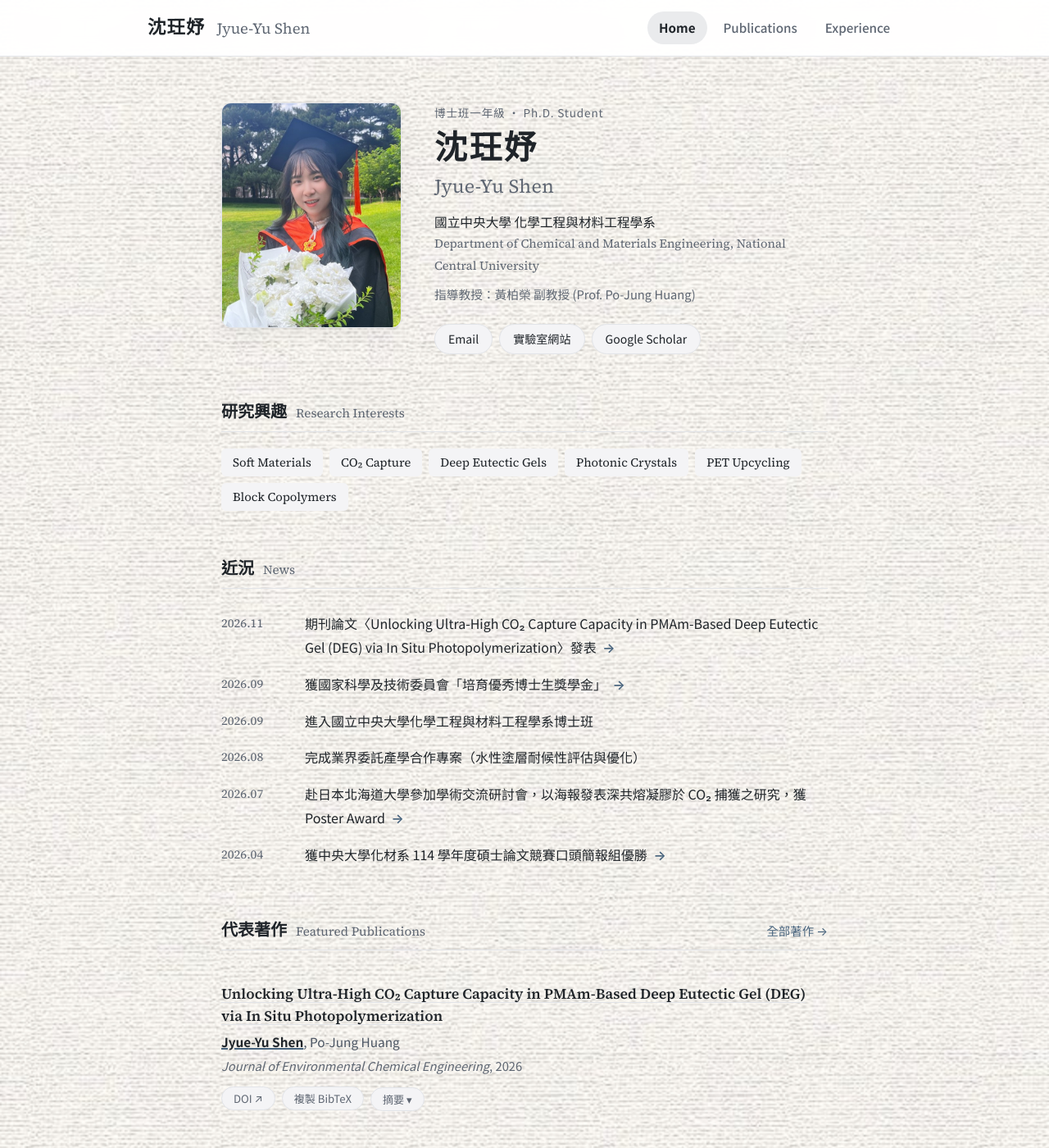
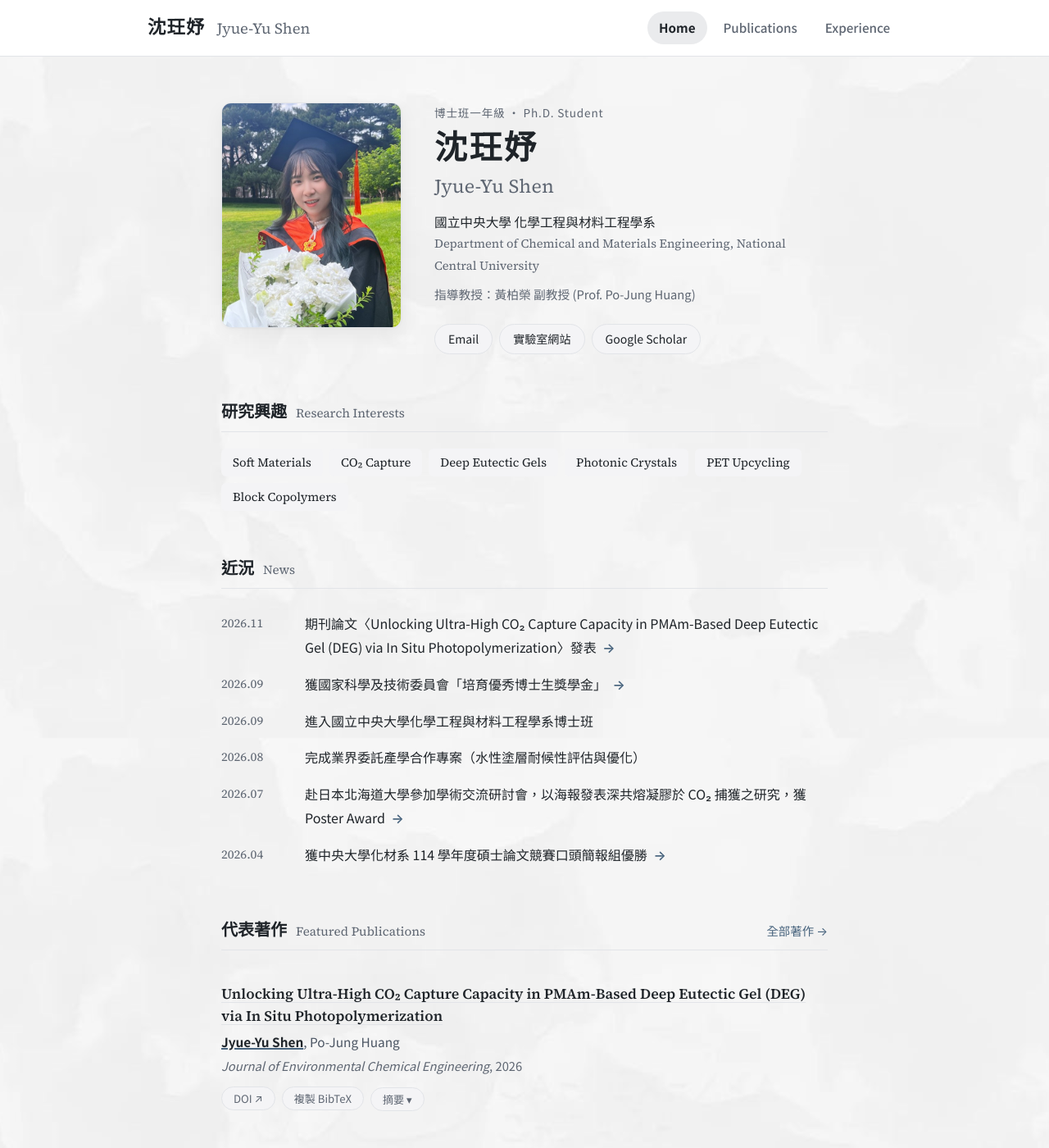
Before and after one commit to jyshenkk/jyshenkk.github.io, a Jekyll site: the page built from index.html, in a window 1280 px wide and 1400 px high. Shown: the whole window at 82% size. Built offline with Jekyll 4.4.1, drawn with Linux system fonts in a browser that asks for light colours.

Commit message:
Update background image to BK2.jpg

```diff
--- a/assets/css/style.css
+++ b/assets/css/style.css
@@ -28,7 +28,7 @@ html { -webkit-text-size-adjust: 100%; scroll-behavior: smooth; scroll-padding-t
 body {
   margin: 0;
   background-color: var(--bg);
-  background-image: url('../images/BK.jpg');
+  background-image: url('../images/BK2.jpg');
   background-repeat: no-repeat;
   background-position: center top;
   background-size: cover;
```
Also changed, not shown: assets/images/BK2.jpg (added).
